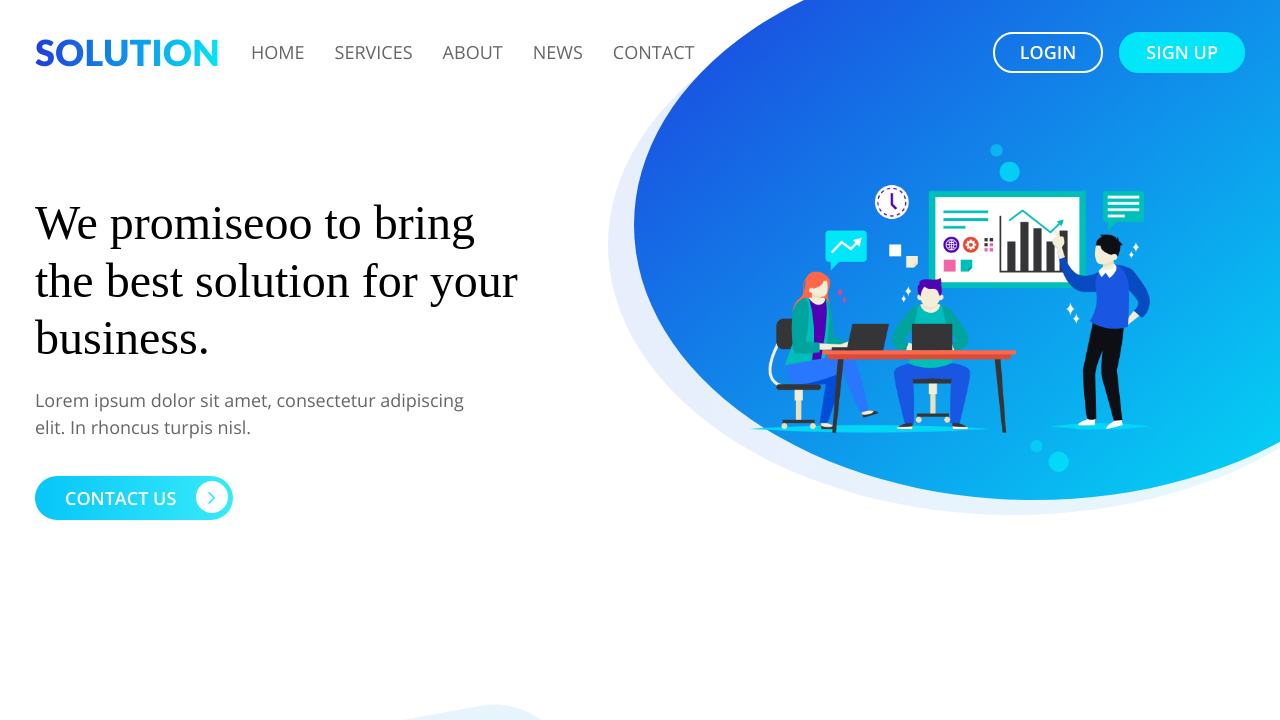
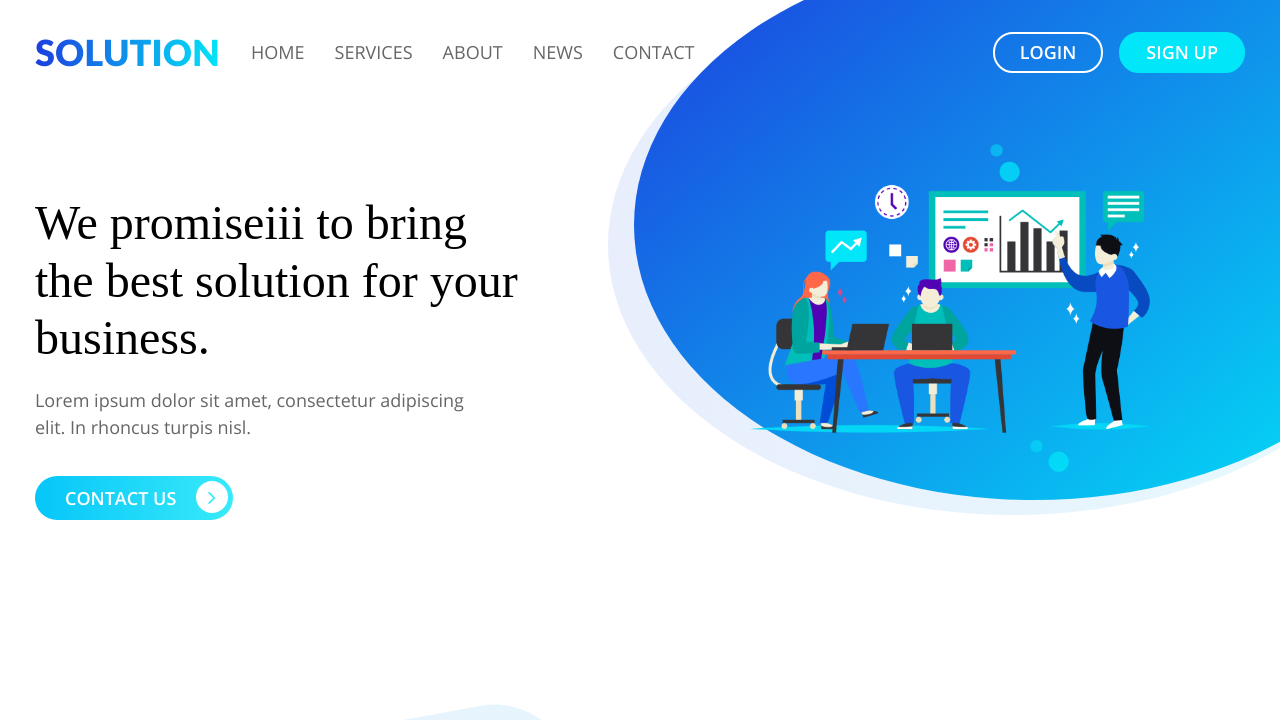
Before and after one commit to jmalberola/solution, a plain HTML site: page index.html in a window 1280 px wide. Shown: the top 720 px of the page. Drawn offline with Linux system fonts and the light colour scheme; a web font is replaced by a local one.

Commit message:
modifique

```diff
--- a/index.html
+++ b/index.html
@@ -47,7 +47,7 @@
     <div class="container">
         <div class="row">
             <div class="col-md-6">
-                <h1> We promiseoo to bring
+                <h1> We promiseiii to bring
                     the best <span>solution</span> for
                     your business. </h1>
                 <p> Lorem ipsum dolor sit amet, consectetur adipiscing elit. In rhoncus turpis nisl. </p>
```
